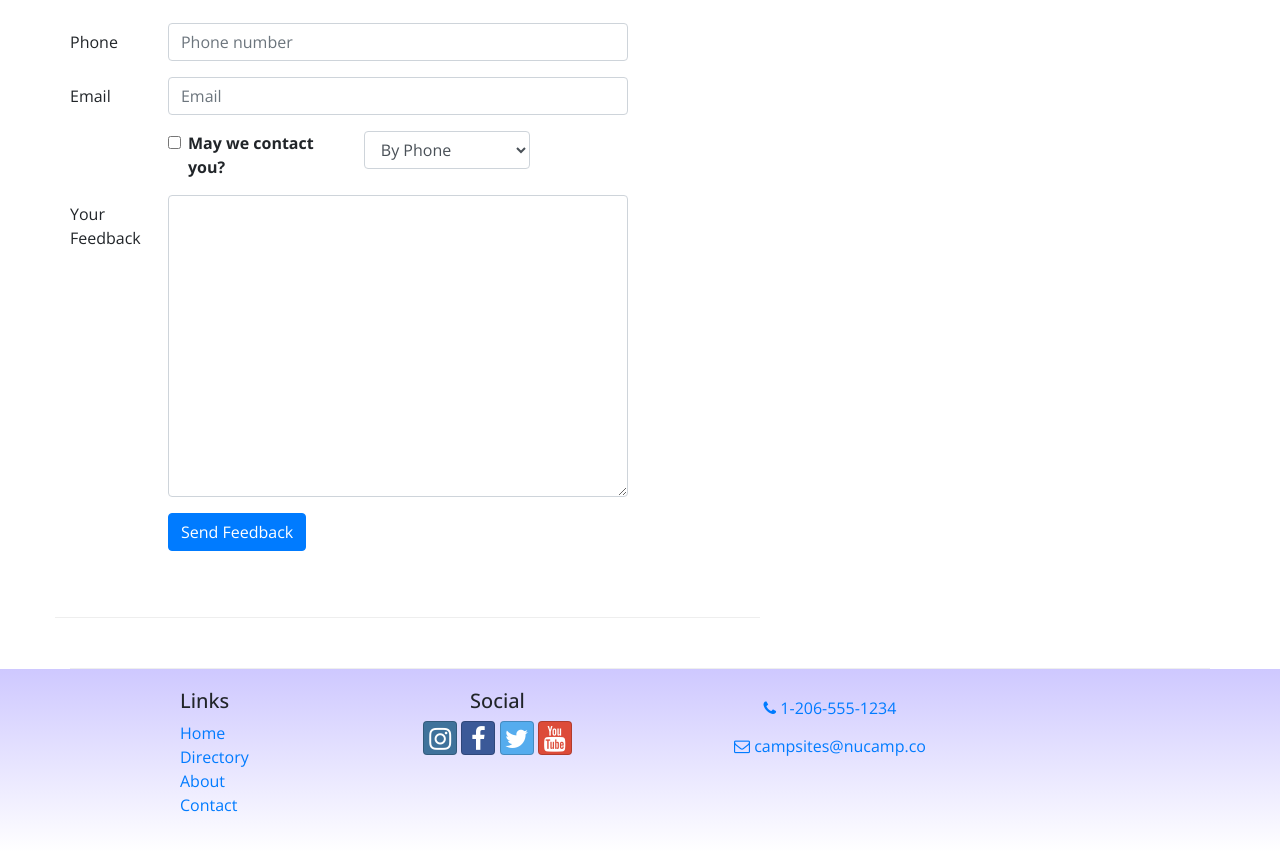
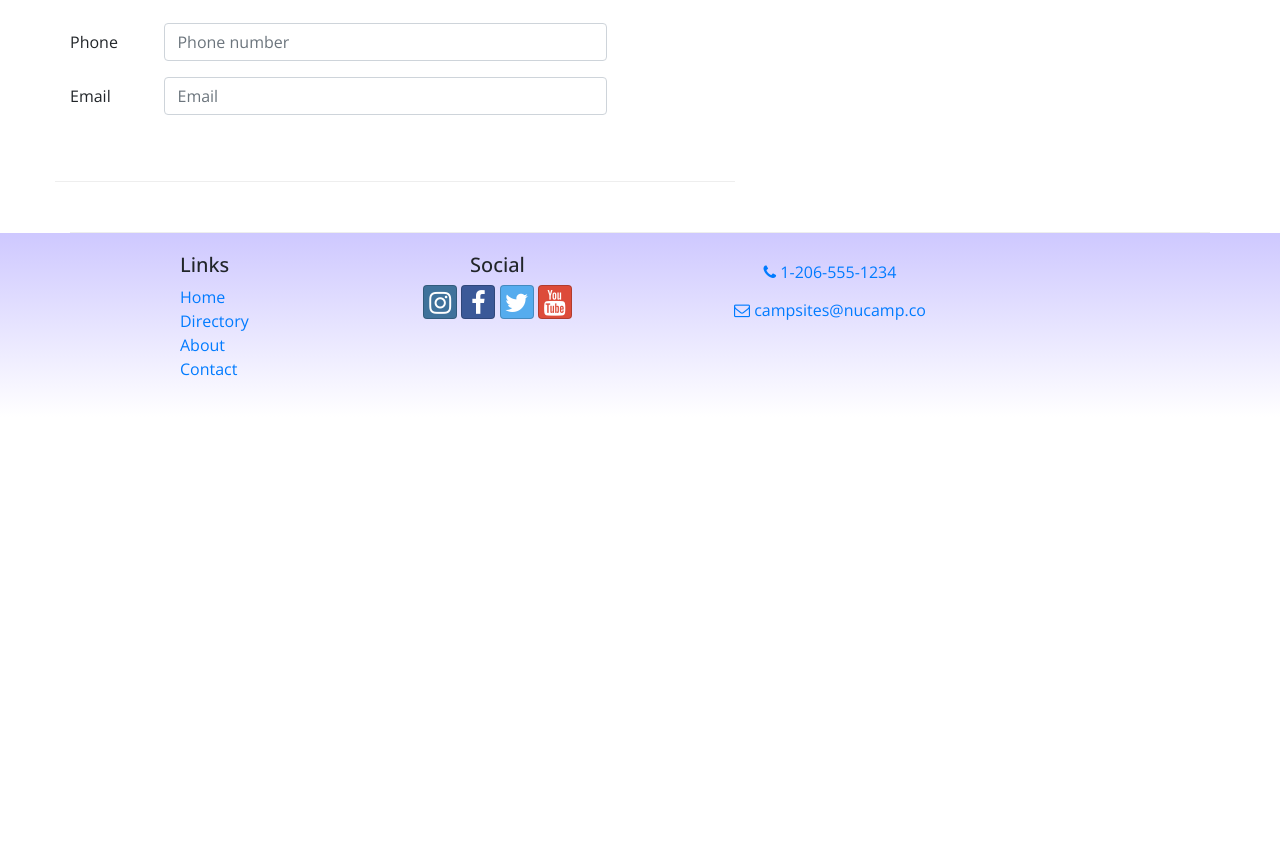
Before and after one commit to Cyrun2/reactnucamp, a React (Create React App) app in the folder nucampsite/: page /contactus in a window 1280 px wide. Shown: the part 780-1631 px from the top of the page. After the commit the page ends 1197 px from the top, so only its background shows below. Built offline with nearby package versions, Linux system fonts and the light colour scheme.

Commit message:
added controlled forms

```diff
--- a/nucampsite/src/components/ContactComponent.js
+++ b/nucampsite/src/components/ContactComponent.js
@@ -1,6 +1,6 @@
 import React, { Component } from 'react';
 import { Breadcrumb, BreadcrumbItem,
-    Button, Form, FormGroup, Label, Input, Col } from 'reactstrap';
+    Button, Form, FormGroup, Label, Input, Col, FormFeedback } from 'reactstrap';
 import { Link } from 'react-router-dom';
 
 class Contact extends Component {
@@ -14,11 +14,61 @@
             email: '',
             agree: false,
             contactType: 'By Phone',
-            feedback: ''
+            feedback: '',
+            touched: {
+                firstName: false,
+                lastName: false,
+                phoneNum: false,
+                email: false
+            }
         };
 
         this.handleInputChange = this.handleInputChange.bind(this);
         this.handleSubmit = this.handleSubmit.bind(this);
+    }
+
+    validate(firstName, lastName, phoneNum, email) {
+        const errors = {
+            firstName: '',
+            lastName: '',
+            phoneNum: '',
+            email: ''
+        };
+
+        if (this.state.touched.firstName) {
+            if (firstName.length < 2) {
+                errors.firstName = 'First name must be at least 2 characters.';
+            }
+            else if (firstName.length > 15) {
+                errors.firstName = 'First name must be 15 or less characters';
+            }
+        }
+
+        if (this.state.touched.lastName) {
+            if (lastName.length < 2) {
+                errors.lastName = 'Last name must be at least 2 characters.';
+            }
+            else if (lastName.length > 15) {
+                errors.lastName = 'Last name must be 15 or less characters';
+            }
+        }
+
+        const reg = /^\d+S/;
+        if (this.state.touched.phoneNum && !reg.test(phoneNum)) {
+            errors.phoneNum = 'The phone number should contain only numbers.';
+        }
+
+        if (this.state.touched.email && !email.includes('@')) {
+            errors.email = 'Email should contain a @';
+        }
+
+        return errors;
+    }
+
+    handleBlur = (field) => () => {
+        this.setState({
+            touched: {...this.state.touched, [field]: true}
+        });
     }
 
     handleInputChange(event) {
@@ -38,6 +88,7 @@
     }
 
     render() {
+        const errors = this.validate(this.state.firstName, this.state.lastName, this.state.phoneNum, this.state.email);
         return (
             <div className="container">
                 <div className="row">
@@ -71,13 +122,16 @@
                     </div>
                     <div className="col-md-10">
                         <Form onSubmit={this.handleSubmit}>
-                            <FormGroup row>
+                        <FormGroup row>
                                 <Label htmlFor="firstName" md={2}>First Name</Label>
                                 <Col md={10}>
                                     <Input type="text" id="firstName" name="firstName"
                                         placeholder="First Name"
                                         value={this.state.firstName}
+                                        invalid={errors.firstName}
+                                        onBlur={this.handleBlur("firstName")}
                                         onChange={this.handleInputChange} />
+                                    <FormFeedback>{errors.firstName}</FormFeedback>
                                 </Col>
                             </FormGroup>
                             <FormGroup row>
@@ -86,7 +140,10 @@
                                     <Input type="text" id="lastName" name="lastName"
                                         placeholder="Last Name"
                                         value={this.state.lastName}
+                                        invalid={errors.lastName}
+                                        onBlur={this.handleBlur("lastName")}
                                         onChange={this.handleInputChange} />
+                                    <FormFeedback>{errors.lastName}</FormFeedback>
                                 </Col>
                             </FormGroup>
                             <FormGroup row>
@@ -95,7 +152,10 @@
                                     <Input type="tel" id="phoneNum" name="phoneNum"
                                         placeholder="Phone number"
                                         value={this.state.phoneNum}
+                                        invalid={errors.phoneNum}
+                                        onBlur={this.handleBlur("phoneNum")}
                                         onChange={this.handleInputChange} />
+                                    <FormFeedback>{errors.phoneNum}</FormFeedback>
                                 </Col>
                             </FormGroup>
                             <FormGroup row>
@@ -104,44 +164,10 @@
                                     <Input type="email" id="email" name="email"
                                         placeholder="Email"
                                         value={this.state.email}
+                                        invalid={errors.email}
+                                        onBlur={this.handleBlur("email")}
                                         onChange={this.handleInputChange} />
-                                </Col>
-                            </FormGroup>
-                            <FormGroup row>
-                                <Col md={{size: 4, offset: 2}}>
-                                    <FormGroup check>
-                                        <Label check>
-                                            <Input type="checkbox"
-                                                name="agree"
-                                                checked={this.state.agree}
-                                                onChange={this.handleInputChange} /> {' '}
-                                            <strong>May we contact you?</strong>
-                                        </Label>
-                                    </FormGroup>
-                                </Col>
-                                <Col md={4}>
-                                    <Input type="select" name="contactType"
-                                            value={this.state.contactType}
-                                            onChange={this.handleInputChange}>
-                                        <option>By Phone</option>
-                                        <option>By Email</option>
-                                    </Input>
-                                </Col>
-                            </FormGroup>
-                            <FormGroup row>
-                                <Label htmlFor="feedback" md={2}>Your Feedback</Label>
-                                <Col md={10}>
-                                    <Input type="textarea" id="feedback" name="feedback"
-                                        rows="12"
-                                        value={this.state.feedback}
-                                        onChange={this.handleInputChange}></Input>
-                                </Col>
-                            </FormGroup>
-                            <FormGroup row>
-                                <Col md={{size: 10, offset: 2}}>
-                                    <Button type="submit" color="primary">
-                                        Send Feedback
-                                    </Button>
+                                    <FormFeedback>{errors.email}</FormFeedback>
                                 </Col>
                             </FormGroup>
                         </Form>
```
